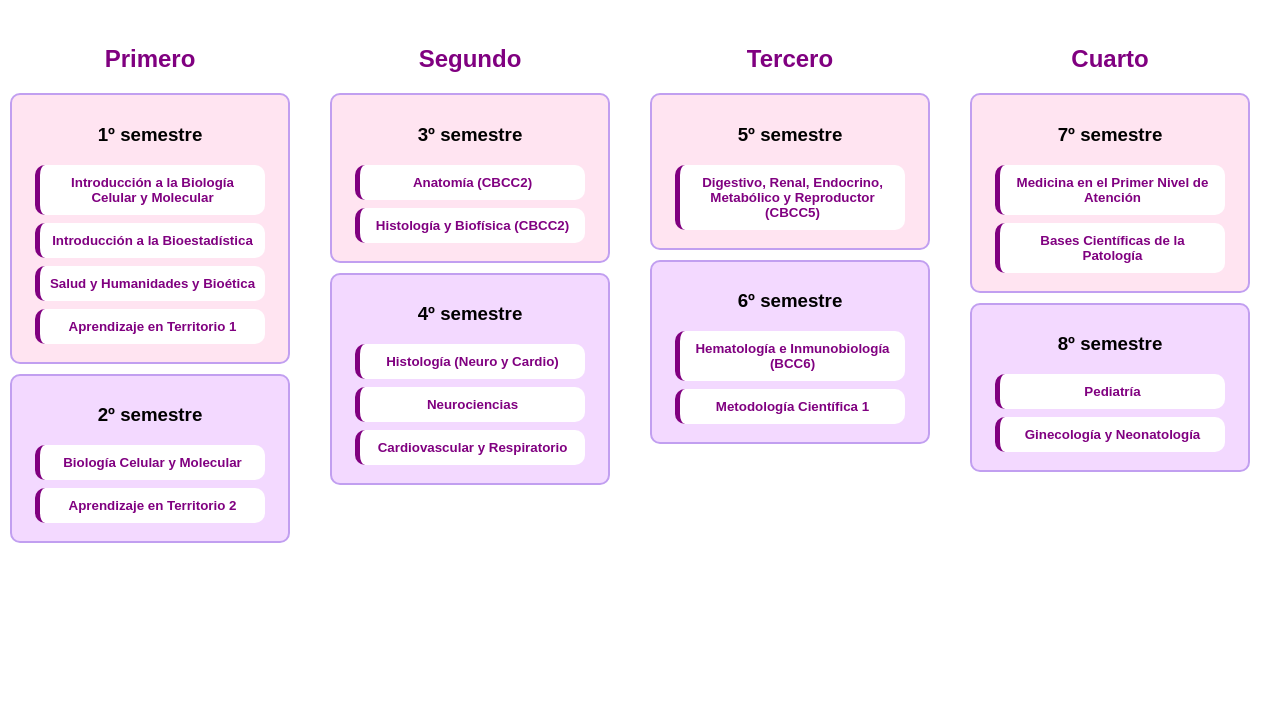
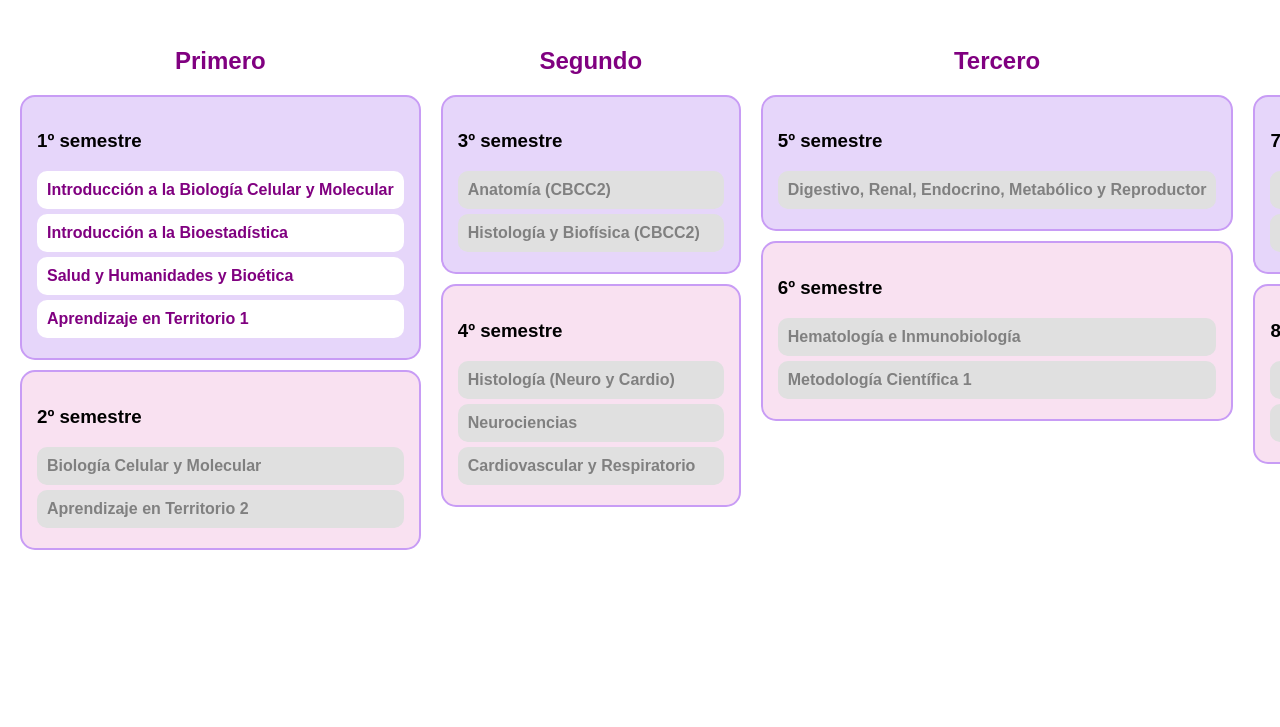
Before and after one commit to gabigimenezr/Malla-Fmed-Interactiva, a plain HTML site: page index.html in a window 1280 px wide. Shown: the part 73-800 px from the top of the page. Drawn offline with Linux system fonts and the light colour scheme.

Commit message:
Update index.html

```diff
--- a/index.html
+++ b/index.html
@@ -3,106 +3,222 @@
 <head>
   <meta charset="UTF-8" />
   <meta name="viewport" content="width=device-width, initial-scale=1.0"/>
-    <title>Malla Curricular Medicina UDELAR</title>
-    <link rel="stylesheet" href="style.css" />
+  <title>Malla Curricular - Medicina UDELAR</title>
+  <style>
+    body {
+      font-family: Arial, sans-serif;
+      background-color: white;
+      margin: 0;
+      padding: 0;
+    }
+    h1, h2 {
+      text-align: center;
+      color: #800080;
+    }
+    .container {
+      display: flex;
+      overflow-x: auto;
+      padding: 20px;
+      gap: 20px;
+    }
+    .year {
+      min-width: 300px;
+      flex-shrink: 0;
+    }
+    .semestre {
+      background-color: #f9e1f1;
+      border: 2px solid #c89cf5;
+      padding: 15px;
+      margin: 10px 0;
+      border-radius: 15px;
+    }
+    .semestre:nth-child(even) {
+      background-color: #e6d6fa;
+    }
+    .materia {
+      background-color: white;
+      border-radius: 10px;
+      padding: 10px;
+      margin: 5px 0;
+      cursor: pointer;
+      font-weight: bold;
+      color: #800080;
+    }
+    .materia.tachada {
+      text-decoration: line-through;
+      opacity: 0.5;
+    }
+    .materia.bloqueada {
+      background-color: #e0e0e0;
+      color: gray;
+      pointer-events: none;
+    }
+  </style>
 </head>
 <body>
+
   <h1>Malla Curricular - Medicina UDELAR</h1>
-    <div class="carousel">
-      <div class="year">
-        <h2>Primero</h2>
-        <div class="semester pink">
-          <h3>1º semestre</h3>
-          <button>Introducción a la Biología Celular y Molecular</button>
-          <button>Introducción a la Bioestadística</button>
-          <button>Salud y Humanidades y Bioética</button>
-          <button>Aprendizaje en Territorio 1</button>
-        </div>
-        <div class="semester purple">
-          <h3>2º semestre</h3>
-          <button data-previas="Introducción a la Biología Celular y Molecular">Biología Celular y Molecular</button>
-          <button data-previas="Aprendizaje en Territorio 1">Aprendizaje en Territorio 2</button>
-        </div>
-      </div>
 
-      <div class="year">
-        <h2>Segundo</h2>
-        <div class="semester pink">
-          <h3>3º semestre</h3>
-          <button data-previas="Salud y Humanidades y Bioética">Anatomía (CBCC2)</button>
-          <button data-previas="Biología Celular y Molecular">Histología y Biofísica (CBCC2)</button>
-        </div>
-        <div class="semester purple">
-          <h3>4º semestre</h3>
-          <button data-previas="Biología Celular y Molecular">Histología (Neuro y Cardio)</button>
-          <button data-previas="Biología Celular y Molecular">Neurociencias</button>
-          <button data-previas="Biología Celular y Molecular">Cardiovascular y Respiratorio</button>
-        </div>
-      </div>
+  <div class="container" id="malla"></div>
 
-      <div class="year">
-        <h2>Tercero</h2>
-        <div class="semester pink">
-          <h3>5º semestre</h3>
-          <button data-previas="Biología Celular y Molecular, Anatomía (CBCC2)">Digestivo, Renal, Endocrino, Metabólico y Reproductor (CBCC5)</button>
-        </div>
-        <div class="semester purple">
-          <h3>6º semestre</h3>
-          <button data-previas="Biología Celular y Molecular">Hematología e Inmunobiología (BCC6)</button>
-          <button data-previas="Introducción a la Bioestadística, Digestivo, Renal, Endocrino, Metabólico y Reproductor (CBCC5)">Metodología Científica 1</button>
-        </div>
-      </div>
+  <script>
+    const materias = [
+      {
+        anio: "Primero", semestres: [
+          {
+            numero: "1º semestre", materias: [
+              { id: "bio_intro", nombre: "Introducción a la Biología Celular y Molecular" },
+              { id: "bioest", nombre: "Introducción a la Bioestadística" },
+              { id: "bioetica", nombre: "Salud y Humanidades y Bioética" },
+              { id: "at1", nombre: "Aprendizaje en Territorio 1" }
+            ]
+          },
+          {
+            numero: "2º semestre", materias: [
+              { id: "bio", nombre: "Biología Celular y Molecular", previas: ["bio_intro"] },
+              { id: "at2", nombre: "Aprendizaje en Territorio 2", previas: ["at1"] }
+            ]
+          }
+        ]
+      },
+      {
+        anio: "Segundo", semestres: [
+          {
+            numero: "3º semestre", materias: [
+              { id: "anatomia", nombre: "Anatomía (CBCC2)", previas: ["bioetica"] },
+              { id: "histobiof", nombre: "Histología y Biofísica (CBCC2)", previas: ["bio"] }
+            ]
+          },
+          {
+            numero: "4º semestre", materias: [
+              { id: "histoneuro", nombre: "Histología (Neuro y Cardio)", previas: ["bio"] },
+              { id: "neuro", nombre: "Neurociencias", previas: ["bio"] },
+              { id: "cardioresp", nombre: "Cardiovascular y Respiratorio", previas: ["bio"] }
+            ]
+          }
+        ]
+      },
+      {
+        anio: "Tercero", semestres: [
+          {
+            numero: "5º semestre", materias: [
+              { id: "cbcc5", nombre: "Digestivo, Renal, Endocrino, Metabólico y Reproductor", previas: ["bio", "anatomia"] }
+            ]
+          },
+          {
+            numero: "6º semestre", materias: [
+              { id: "b6", nombre: "Hematología e Inmunobiología", previas: ["bio"] },
+              { id: "met1", nombre: "Metodología Científica 1", previas: ["bioest", "cbcc5"] }
+            ]
+          }
+        ]
+      },
+      {
+        anio: "Cuarto", semestres: [
+          {
+            numero: "7º semestre", materias: [
+              { id: "m4pna", nombre: "Medicina en el Primer Nivel de Atención", previas: ["cbcc5", "b6", "met1"] },
+              { id: "m4bcp", nombre: "Bases Científicas de la Patología", previas: ["cbcc5", "b6", "met1"] }
+            ]
+          },
+          {
+            numero: "8º semestre", materias: [
+              { id: "pediatria", nombre: "Pediatría", previas: ["cbcc5", "b6", "met1"] },
+              { id: "gineco", nombre: "Ginecología y Neonatología", previas: ["cbcc5", "b6", "met1"] }
+            ]
+          }
+        ]
+      },
+      {
+        anio: "Quinto", semestres: [
+          {
+            numero: "9º y 10º semestre", materias: [
+              { id: "clinica", nombre: "Clínica Médica", previas: ["m4pna", "m4bcp"] },
+              { id: "patomed", nombre: "Patología Médica y Terapéutica", previas: ["m4bcp"] }
+            ]
+          }
+        ]
+      },
+      {
+        anio: "Sexto", semestres: [
+          {
+            numero: "11º y 12º semestre", materias: [
+              { id: "clinicaq", nombre: "Clínica Quirúrgica", previas: ["m4pna", "m4bcp"] },
+              { id: "patoquir", nombre: "Patología Quirúrgica", previas: ["m4bcp"] },
+              { id: "mfc", nombre: "MFC – Salud Mental en Comunidad – Psicología Médica", previas: ["m4pna"] },
+              { id: "met2", nombre: "Metodología Científica 2", previas: ["m4pna", "m4bcp"] }
+            ]
+          }
+        ]
+      },
+      {
+        anio: "Séptimo", semestres: [
+          {
+            numero: "13º y 14º semestre", materias: [
+              { id: "internado", nombre: "Internado Obligatorio", previas: ["clinica", "patomed", "clinicaq", "patoquir", "mfc", "met2"] }
+            ]
+          }
+        ]
+      }
+    ];
 
-      <div class="year">
-        <h2>Cuarto</h2>
-        <div class="semester pink">
-          <h3>7º semestre</h3>
-          <button data-previas="Primer trienio">Medicina en el Primer Nivel de Atención</button>
-          <button data-previas="Primer trienio">Bases Científicas de la Patología</button>
-        </div>
-        <div class="semester purple">
-          <h3>8º semestre</h3>
-          <button data-previas="Primer trienio">Pediatría</button>
-          <button data-previas="Primer trienio">Ginecología y Neonatología</button>
-        </div>
-      </div>
+    const estadoMaterias = JSON.parse(localStorage.getItem("estadoMaterias") || "{}");
 
-      <div class="year">
-        <h2>Quinto</h2>
-        <div class="semester pink">
-          <h3>9º semestre</h3>
-          <button data-previas="Primer trienio + M4BCP y M4PNA">Clínica Médica</button>
-          <button data-previas="Primer trienio + M4BCP">Patología Médica y Terapéutica</button>
-        </div>
-        <div class="semester purple">
-          <h3>10º semestre</h3>
-          <!-- Las mismas materias porque son anuales -->
-        </div>
-      </div>
+    function crearMalla() {
+      const contenedor = document.getElementById("malla");
+      contenedor.innerHTML = "";
 
-      <div class="year">
-        <h2>Sexto</h2>
-        <div class="semester pink">
-          <h3>11º semestre</h3>
-          <button data-previas="Primer trienio + M4BCP y M4PNA">Clínica Quirúrgica</button>
-          <button data-previas="Primer trienio + M4BCP">Patología Quirúrgica</button>
-          <button data-previas="Primer trienio + M4PNA">MFC – Salud Mental en Comunidad – Psicología Médica</button>
-          <button data-previas="M4BCP, M4PNA, UC 17, 18, 19, 21 o 23">Metodología Científica 2</button>
-        </div>
-        <div class="semester purple">
-          <h3>12º semestre</h3>
-          <!-- Continuación de materias anuales -->
-        </div>
-      </div>
+      materias.forEach(anio => {
+        const divAnio = document.createElement("div");
+        divAnio.className = "year";
 
-      <div class="year">
-        <h2>Séptimo</h2>
-        <div class="semester pink">
-          <h3>13º y 14º semestres</h3>
-          <button data-previas="Todo aprobado">Internado Obligatorio</button>
-        </div>
-      </div>
-    </div>
-    <script src="script.js"></script>
+        const h2 = document.createElement("h2");
+        h2.textContent = anio.anio;
+        divAnio.appendChild(h2);
+
+        anio.semestres.forEach(sem => {
+          const divSem = document.createElement("div");
+          divSem.className = "semestre";
+
+          const h3 = document.createElement("h3");
+          h3.textContent = sem.numero;
+          divSem.appendChild(h3);
+
+          sem.materias.forEach(materia => {
+            const divMat = document.createElement("div");
+            divMat.textContent = materia.nombre;
+            divMat.className = "materia";
+            divMat.dataset.id = materia.id;
+
+            if (estadoMaterias[materia.id]) {
+              divMat.classList.add("tachada");
+            }
+
+            // Verifica si cumple previas
+            if (materia.previas && materia.previas.some(p => !estadoMaterias[p])) {
+              divMat.classList.add("bloqueada");
+            }
+
+            divMat.addEventListener("click", () => {
+              if (divMat.classList.contains("bloqueada")) return;
+              divMat.classList.toggle("tachada");
+              estadoMaterias[materia.id] = divMat.classList.contains("tachada");
+              localStorage.setItem("estadoMaterias", JSON.stringify(estadoMaterias));
+              crearMalla(); // Volver a renderizar para actualizar dependencias
+            });
+
+            divSem.appendChild(divMat);
+          });
+
+          divAnio.appendChild(divSem);
+        });
+
+        contenedor.appendChild(divAnio);
+      });
+    }
+
+    crearMalla();
+  </script>
+
 </body>
 </html>
```
Lines whose indentation alone changed are shown as unchanged.
